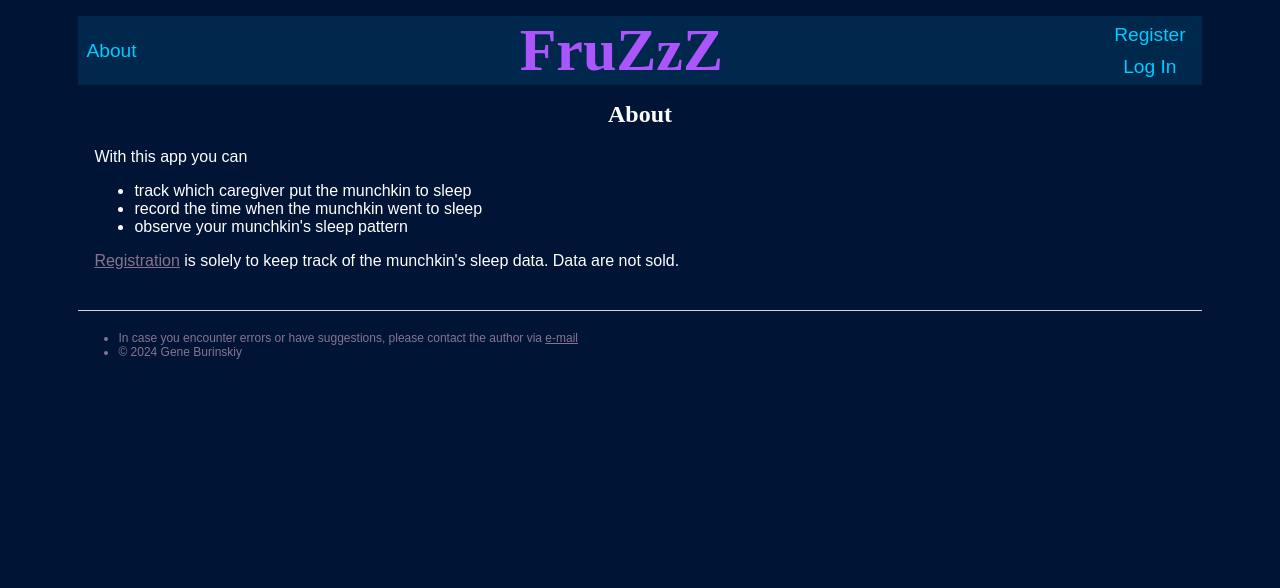
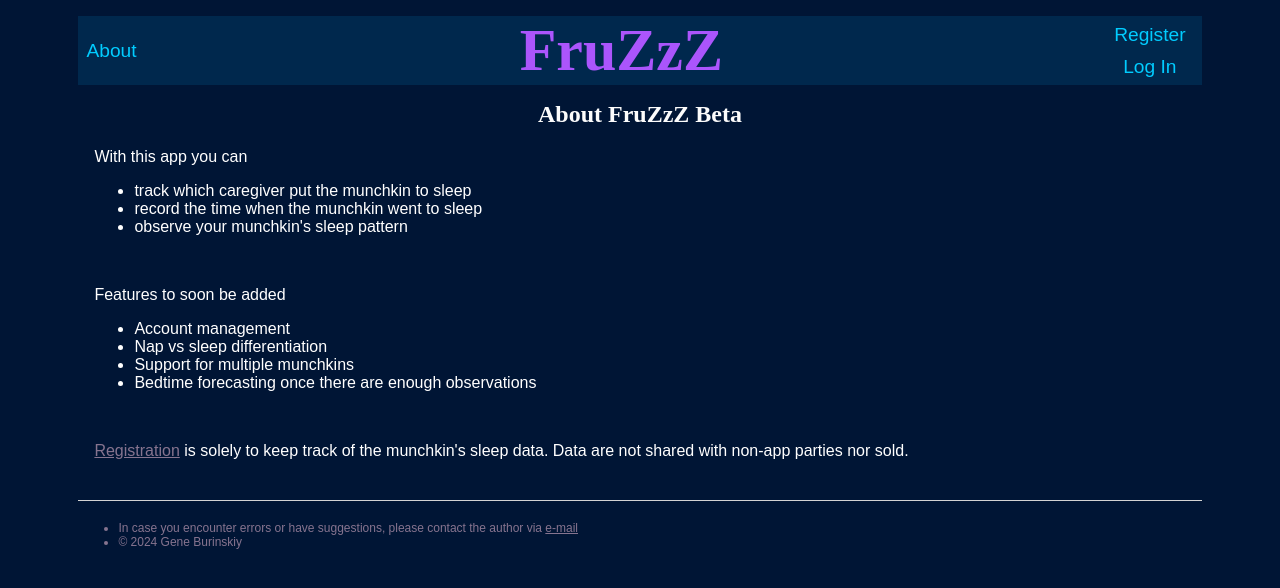
Before and after one commit to kiwiPhrases/FruSleeps, a Flask app: page /about in a window 1280 px wide. Shown: the top 588 px of the page. Run offline with Flask 3, Linux system fonts and the light colour scheme.

Commit message:
added details to about and readme pages

```diff
--- a/FruSleeps/templates/about/about.html
+++ b/FruSleeps/templates/about/about.html
@@ -1,7 +1,7 @@
 {% extends 'base.html' %}
 
 {% block header %}
-  <h1>{% block title %}About{% endblock %}</h1>
+  <h1>{% block title %}About FruZzZ Beta{% endblock %}</h1>
 {% endblock %}
 
 {% block content %}
@@ -13,8 +13,16 @@
         <li>record the time when the munchkin went to sleep</li>
         <li>observe your munchkin's sleep pattern</li>
     </ul>
-
-    <p><a class='about' href="{{ url_for('auth.register') }}">Registration</a> is solely to keep track of the munchkin's sleep data. Data are not sold.</p>
+    <br>
+    <p>Features to soon be added</p>
+    <ul>
+      <li>Account management</li>
+      <li>Nap vs sleep differentiation</li>
+      <li>Support for multiple munchkins</li>
+      <li>Bedtime forecasting once there are enough observations</li>
+    </ul>
+    <br>
+    <p><a class='about' href="{{ url_for('auth.register') }}">Registration</a> is solely to keep track of the munchkin's sleep data. Data are not shared with non-app parties nor sold.</p>
 </div>
 </section>
 
```
Also changed, not shown: README.md.
